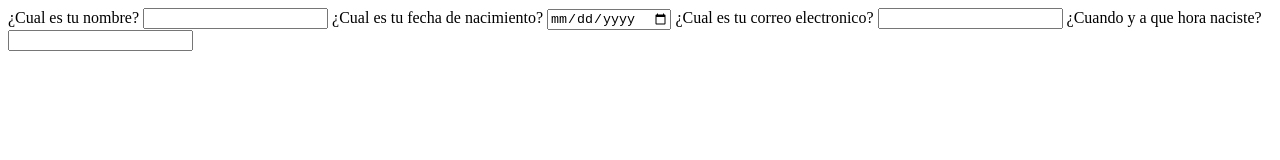
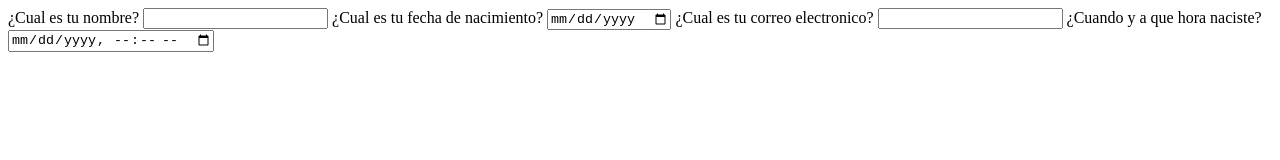
Before and after one commit to Dan-Dan-Dan69/Dan-Dan-Dan69, a plain HTML site: page clase-04/index.html in a window 1280 px wide. Drawn offline with Linux system fonts and the light colour scheme.

Commit message:
Forms 2.2

```diff
--- a/clase-04/index.html
+++ b/clase-04/index.html
@@ -21,7 +21,7 @@
         </label>
         <label for="nombre">
             <span>¿Cuando y a que hora naciste?</span>
-            <input type="datetime" name="Cuando y a que hora naciste" id="Cuando y a que hora naciste">
+            <input type="datetime-local" name="Cuando y a que hora naciste" id="Cuando y a que hora naciste">
         </label>
     </form>
 </body>
```
